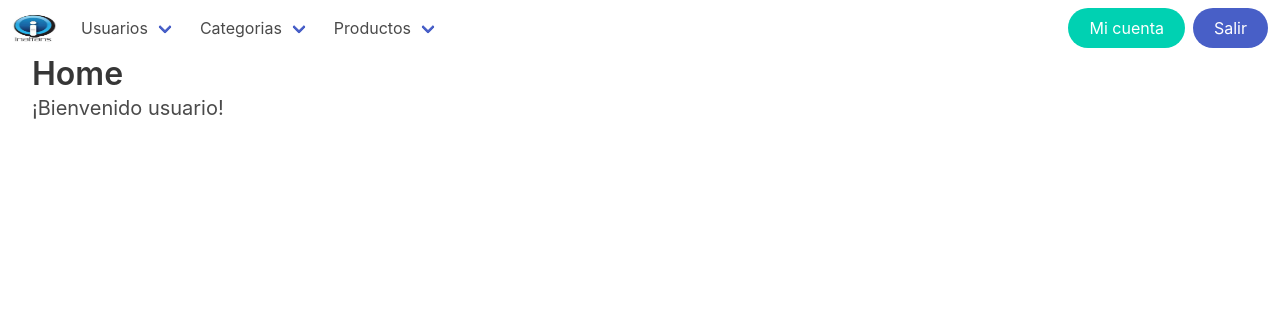
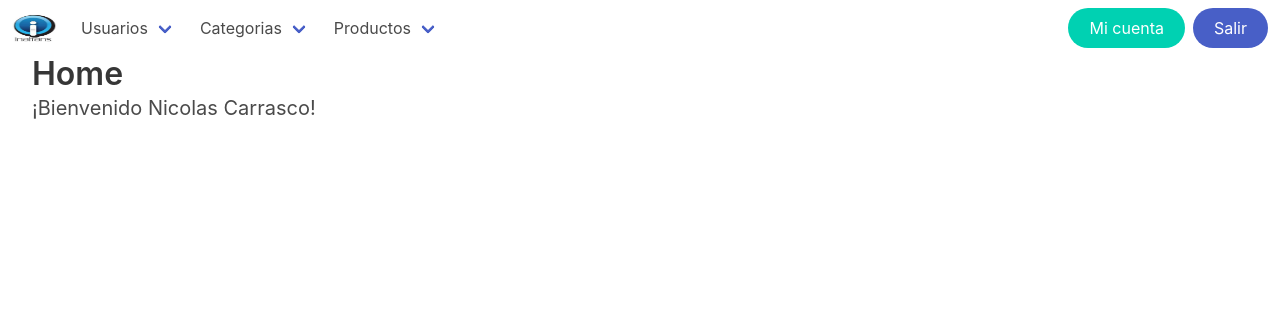
Before and after one commit to ncarrascocares/inventario, a PHP site: page /index.php?vista=home in a window 1280 px wide. Shown: the top 316 px of the page. Run offline with PHP 8.4, Linux system fonts and the light colour scheme; a user stored in the database is signed in.

Commit message:
Se realiza la modificación del nombre del usuario para que sea de manera dinamica

```diff
--- a/vistas/home.php
+++ b/vistas/home.php
@@ -1,4 +1,4 @@
 <div class="container is-fluid">
     <h1 class="title">Home</h1>
-    <h2 class="subtitle">¡Bienvenido usuario!</h2>
+    <h2 class="subtitle">¡Bienvenido <?php echo $_SESSION['nombre']." ".$_SESSION['apellido']; ?>!</h2>
 </div>
```
